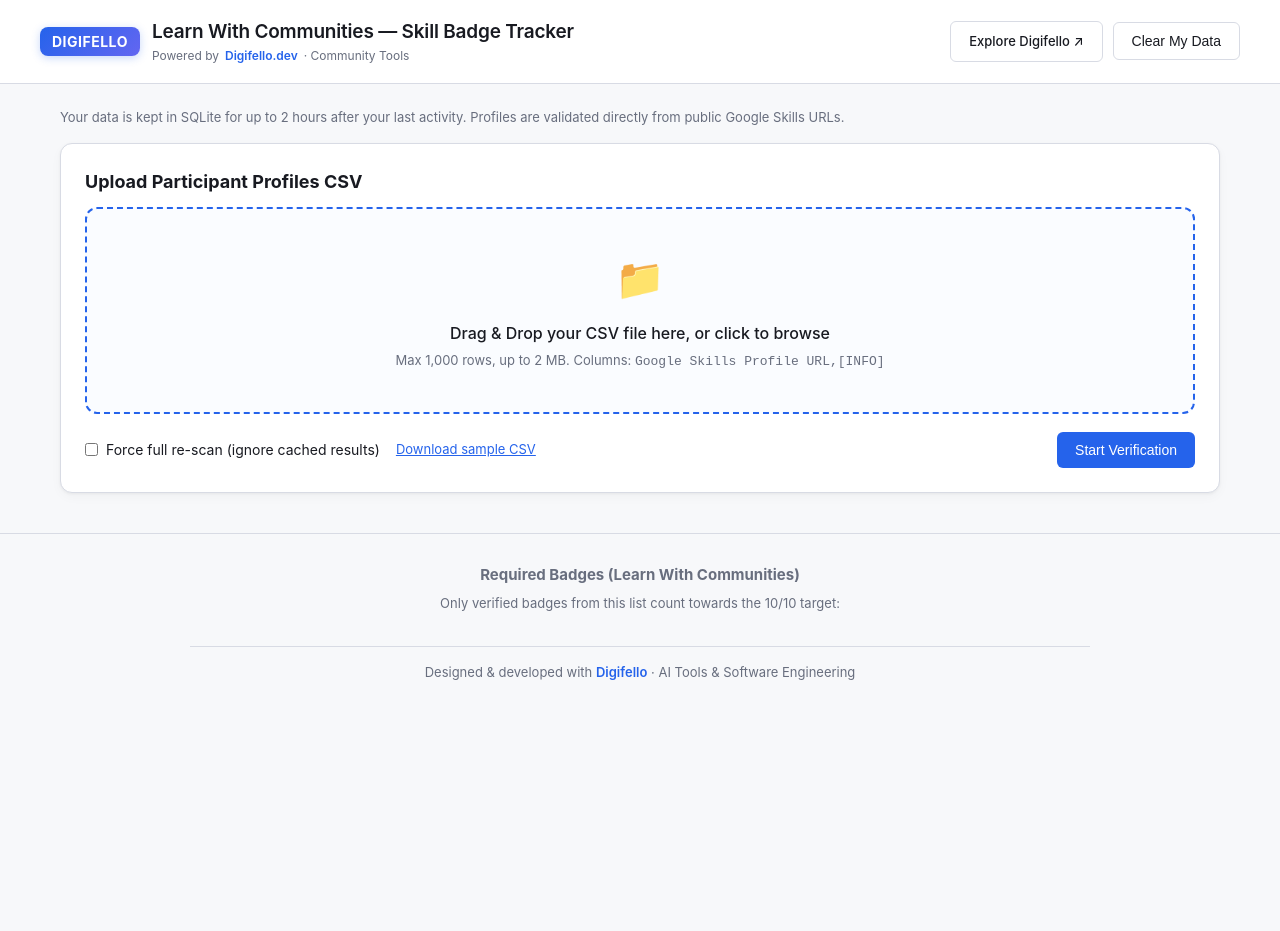
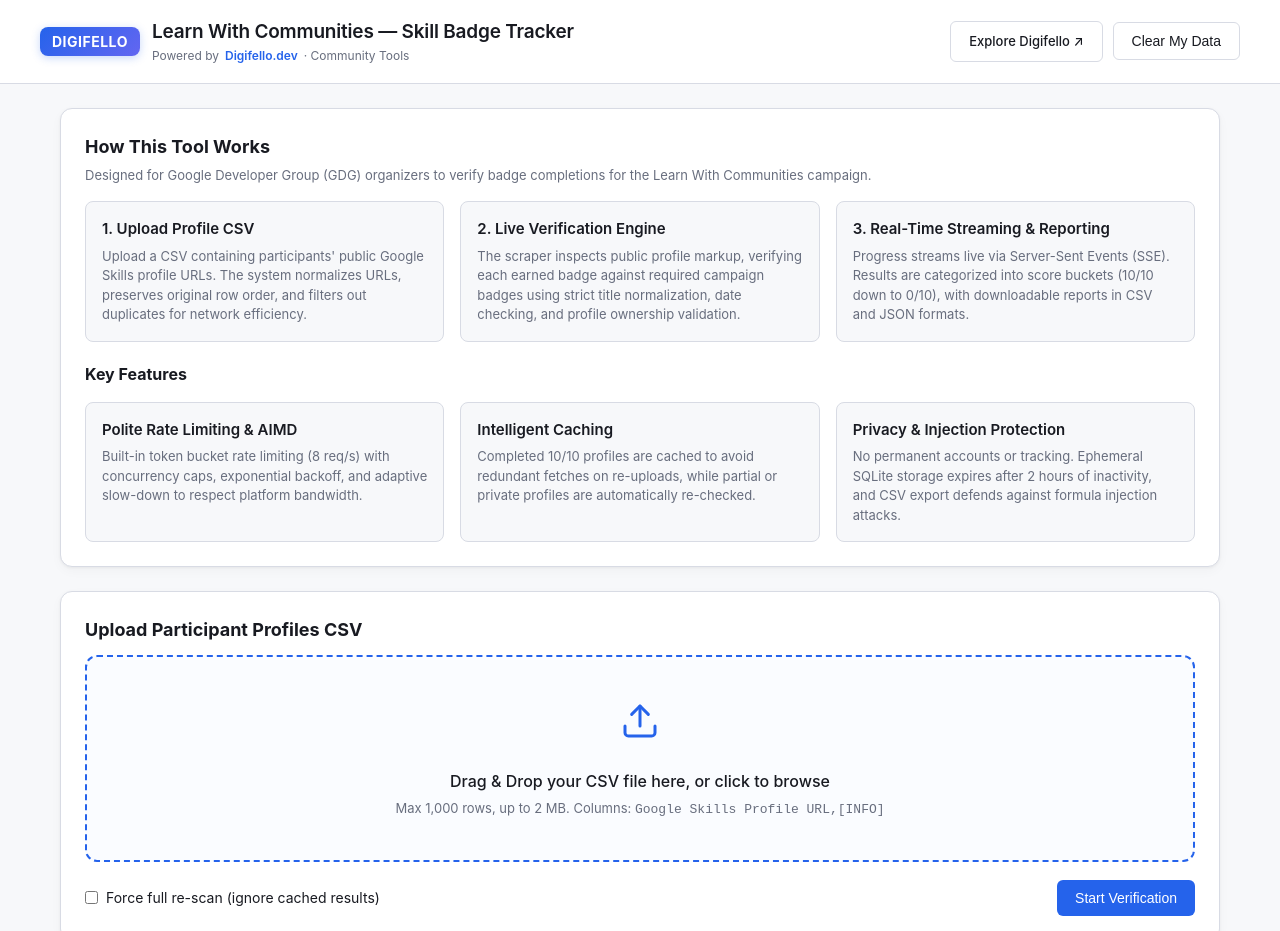
Before and after one commit to Mitul0000/Google-Skills-tracker, a plain HTML site: page app/static/index.html in a window 1280 px wide. Shown: the top 931 px of the page. Before the commit the page ends 800 px from the top, so only its background shows below. Drawn offline with Linux system fonts and the light colour scheme; no server answers.

Commit message:
Remove sample CSV link, eliminate emojis, fix link colors on click, and add How It Works and Features sections

```diff
--- a/app/static/app.js
+++ b/app/static/app.js
@@ -492,7 +492,7 @@ function createBucketSection(id, title, items, color, totalCount, isError = fals
     actionsBar.innerHTML = `
       <span style="font-size: 13px; color: var(--text-muted);">${count} participant profiles</span>
       <div style="display: flex; gap: 8px;">
-        <button class="btn btn-secondary copy-links-btn" style="padding: 4px 10px; font-size: 12px;">📋 Copy Links</button>
+        <button class="btn btn-secondary copy-links-btn" style="padding: 4px 10px; font-size: 12px;">Copy Links</button>
       </div>
     `;
 
@@ -613,6 +613,7 @@ clearDataBtn.addEventListener("click", async () => {
 });
 
 // Download Sample CSV
+if (downloadSampleLink) {
   downloadSampleLink.addEventListener("click", (e) => {
     e.preventDefault();
     const sampleContent = `Google Skills Profile URL,[INFO]
@@ -631,6 +632,7 @@ https://www.skills.google/public_profiles/f0633f18-fd81-4cc0-b375-1454da352885,R
     a.click();
     URL.revokeObjectURL(url);
   });
+}
 
 // Start app
 loadConfig();
--- a/app/static/index.html
+++ b/app/static/index.html
@@ -28,16 +28,67 @@
   </header>
 
   <main class="container">
-    <!-- Notice Banner -->
-    <div style="font-size: 13px; color: var(--text-muted); margin-bottom: 16px;">
-      Your data is kept in SQLite for up to 2 hours after your last activity. Profiles are validated directly from public Google Skills URLs.
+    <!-- How It Works & Features Cards -->
+    <div class="card" style="margin-bottom: 24px;">
+      <h2 style="font-size: 18px; margin-bottom: 6px;">How This Tool Works</h2>
+      <p style="font-size: 13px; color: var(--text-muted); margin-bottom: 14px;">
+        Designed for Google Developer Group (GDG) organizers to verify badge completions for the Learn With Communities campaign.
+      </p>
+      <div class="info-grid">
+        <div class="info-item">
+          <div class="info-item-title">1. Upload Profile CSV</div>
+          <div class="info-item-desc">
+            Upload a CSV containing participants' public Google Skills profile URLs. The system normalizes URLs, preserves original row order, and filters out duplicates for network efficiency.
+          </div>
+        </div>
+        <div class="info-item">
+          <div class="info-item-title">2. Live Verification Engine</div>
+          <div class="info-item-desc">
+            The scraper inspects public profile markup, verifying each earned badge against required campaign badges using strict title normalization, date checking, and profile ownership validation.
+          </div>
+        </div>
+        <div class="info-item">
+          <div class="info-item-title">3. Real-Time Streaming & Reporting</div>
+          <div class="info-item-desc">
+            Progress streams live via Server-Sent Events (SSE). Results are categorized into score buckets (10/10 down to 0/10), with downloadable reports in CSV and JSON formats.
+          </div>
+        </div>
+      </div>
+
+      <h3 style="font-size: 16px; margin-top: 20px; margin-bottom: 6px;">Key Features</h3>
+      <div class="info-grid">
+        <div class="info-item">
+          <div class="info-item-title">Polite Rate Limiting & AIMD</div>
+          <div class="info-item-desc">
+            Built-in token bucket rate limiting (8 req/s) with concurrency caps, exponential backoff, and adaptive slow-down to respect platform bandwidth.
+          </div>
+        </div>
+        <div class="info-item">
+          <div class="info-item-title">Intelligent Caching</div>
+          <div class="info-item-desc">
+            Completed 10/10 profiles are cached to avoid redundant fetches on re-uploads, while partial or private profiles are automatically re-checked.
+          </div>
+        </div>
+        <div class="info-item">
+          <div class="info-item-title">Privacy & Injection Protection</div>
+          <div class="info-item-desc">
+            No permanent accounts or tracking. Ephemeral SQLite storage expires after 2 hours of inactivity, and CSV export defends against formula injection attacks.
+          </div>
+        </div>
+      </div>
     </div>
 
     <!-- Upload Card -->
     <div class="card" id="upload-card">
       <h2 style="font-size: 18px; margin-bottom: 12px;">Upload Participant Profiles CSV</h2>
       <div class="dropzone" id="dropzone">
-        <div class="upload-icon">📁</div>
+        <div class="upload-icon">
+          <svg width="40" height="40" viewBox="0 0 24 24" fill="none" stroke="currentColor" stroke-width="1.8" stroke-linecap="round" stroke-linejoin="round">
+            <path d="M21 15v4a2 2 0 0 1-2 2H5a2 2 0 0 1-2-2v-4"></path>
+            <polyline points="17 8 12 3 7 8"></polyline>
+            <line x1="12" y1="3" x2="12" y2="15"></line>
+          </svg>
+        </div>
         <p style="font-weight: 500; font-size: 16px;">Drag & Drop your CSV file here, or click to browse</p>
         <p style="font-size: 13px; color: var(--text-muted); margin-top: 6px;">
           Max 1,000 rows, up to 2 MB. Columns: <code>Google Skills Profile URL,[INFO]</code>
@@ -53,7 +104,6 @@
             <input type="checkbox" id="force-rescan-checkbox">
             <span>Force full re-scan (ignore cached results)</span>
           </label>
-          <a href="#" id="download-sample-link" style="font-size: 13px; color: var(--primary);">Download sample CSV</a>
         </div>
         <button id="start-scan-btn" class="btn btn-primary" disabled>Start Verification</button>
       </div>
@@ -115,9 +165,9 @@
       <div style="display: flex; justify-content: space-between; align-items: center; flex-wrap: wrap; gap: 12px; margin-bottom: 20px;">
         <h2 style="font-size: 20px;">Results Dashboard</h2>
         <div style="display: flex; gap: 8px; flex-wrap: wrap;">
-          <a href="/api/report.csv" id="btn-export-csv" class="btn btn-primary" download>📥 Download Report (CSV)</a>
+          <a href="/api/report.csv" id="btn-export-csv" class="btn btn-primary" download>Download Report (CSV)</a>
           <a href="/api/report.json" id="btn-export-json" class="btn btn-secondary" download>JSON Export</a>
-          <button id="btn-rescan" class="btn btn-secondary">🔄 Re-scan</button>
+          <button id="btn-rescan" class="btn btn-secondary">Re-scan</button>
         </div>
       </div>
 
--- a/app/static/styles.css
+++ b/app/static/styles.css
@@ -86,8 +86,10 @@ header {
   gap: 6px;
 }
 
-.brand-link {
-  color: var(--primary);
+.brand-link,
+.brand-link:visited,
+.brand-link:active {
+  color: var(--primary) !important;
   text-decoration: none;
   font-weight: 600;
   transition: opacity 0.2s;
@@ -96,6 +98,10 @@ header {
 .brand-link:hover {
   text-decoration: underline;
   opacity: 0.9;
+}
+
+a:visited {
+  color: inherit;
 }
 
 h1 {
@@ -117,6 +123,34 @@ h1 {
   box-shadow: var(--shadow);
   padding: 24px;
   margin-bottom: 24px;
+}
+
+/* Features and How It Works */
+.info-grid {
+  display: grid;
+  grid-template-columns: repeat(auto-fit, minmax(280px, 1fr));
+  gap: 16px;
+  margin-top: 16px;
+}
+
+.info-item {
+  background: var(--bg-color);
+  border: 1px solid var(--border-color);
+  border-radius: 8px;
+  padding: 16px;
+}
+
+.info-item-title {
+  font-weight: 600;
+  font-size: 15px;
+  margin-bottom: 6px;
+  color: var(--text-main);
+}
+
+.info-item-desc {
+  font-size: 13px;
+  color: var(--text-muted);
+  line-height: 1.5;
 }
 
 /* Upload zone */
```
Lines whose indentation alone changed are shown as unchanged.
